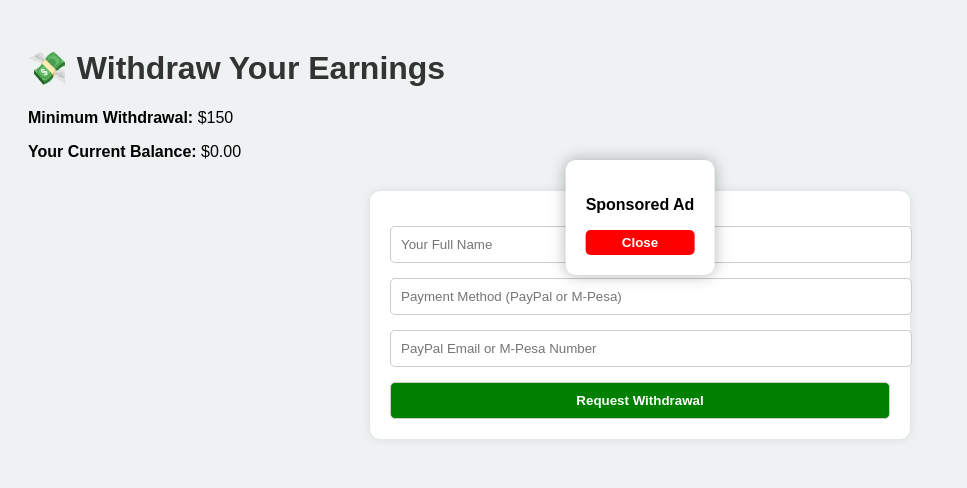
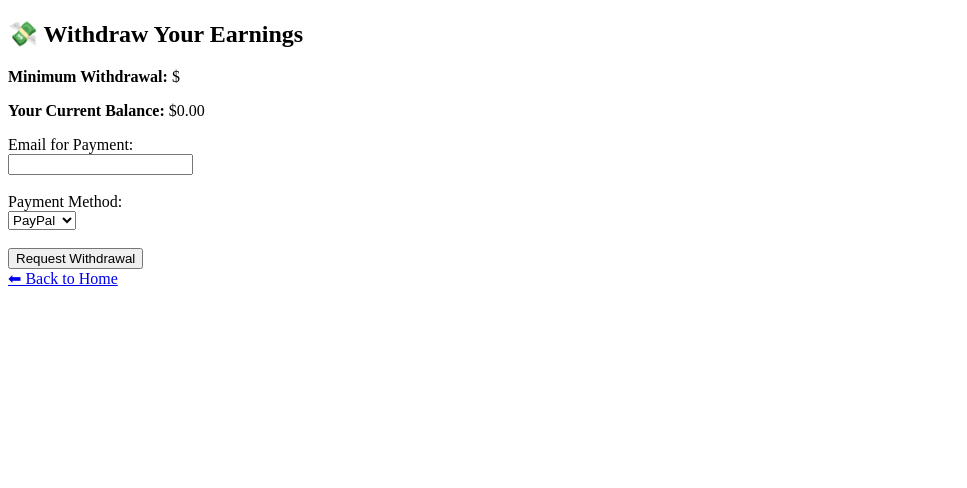
Before and after one commit to benmarshall254/Watchand-earn-app1, a Python web app: template templates/withdraw.html in a window 1280 px wide. Shown: the top 488 px of the page, without its empty margins (0-967 px from the left). Run offline with Jinja, Linux system fonts and the light colour scheme; the template is opened without the code that fills it, so the values that code supplies are empty.

Commit message:
Update withdraw.html

```diff
--- a/templates/withdraw.html
+++ b/templates/withdraw.html
@@ -1,146 +1,31 @@
 <!DOCTYPE html>
-<html lang="en">
+<html>
 <head>
-  <meta charset="UTF-8">
-  <title>Withdraw Earnings</title>
-  <style>
-    body {
-      font-family: Arial, sans-serif;
-      background: #eef2f3;
-      padding: 20px;
-    }
-    h1 {
-      color: #333;
-    }
-    form {
-      background: #fff;
-      padding: 20px;
-      max-width: 500px;
-      margin: 0 auto;
-      box-shadow: 0 0 10px rgba(0,0,0,0.1);
-      border-radius: 10px;
-    }
-    input, button {
-      display: block;
-      width: 100%;
-      margin-top: 15px;
-      padding: 10px;
-      border: 1px solid #ccc;
-      border-radius: 5px;
-    }
-    button {
-      background: green;
-      color: white;
-      font-weight: bold;
-      cursor: pointer;
-    }
-    .message {
-      margin-top: 20px;
-      padding: 10px;
-      background: #d4edda;
-      color: #155724;
-      border-radius: 5px;
-      text-align: center;
-    }
-    .ad-container {
-      margin: 30px 0;
-      text-align: center;
-    }
-    /* Popup Ad Style */
-    #popup-ad {
-      display: none;
-      position: fixed;
-      top: 20%;
-      left: 50%;
-      transform: translateX(-50%);
-      background: #fff;
-      padding: 20px;
-      z-index: 9999;
-      box-shadow: 0 0 15px rgba(0,0,0,0.3);
-      border-radius: 10px;
-    }
-    #close-popup {
-      margin-top: 10px;
-      background: red;
-      color: white;
-      border: none;
-      padding: 5px 10px;
-      cursor: pointer;
-      border-radius: 5px;
-    }
-  </style>
+  <title>Withdraw Earnings - Watch & Earn</title>
+  <meta charset="utf-8">
 </head>
 <body>
+  <h2>💸 Withdraw Your Earnings</h2>
+  <p><strong>Minimum Withdrawal:</strong> ${{ settings.min_withdraw_amount }}</p>
+  <p><strong>Your Current Balance:</strong> ${{ '%.2f' % earnings }}</p>
 
-<h1>💸 Withdraw Your Earnings</h1>
+  <form method="post" action="{{ url_for('withdraw') }}">
+    <label>Email for Payment:</label><br>
+    <input type="email" name="email" required><br><br>
 
-<p><strong>Minimum Withdrawal:</strong> $150</p>
-<p><strong>Your Current Balance:</strong> ${{ '%.2f' % earnings }}</p>
+    <label>Payment Method:</label><br>
+    <select name="method">
+      <option value="paypal">PayPal</option>
+      <option value="mpesa">M-Pesa</option>
+    </select><br><br>
 
-<!-- 🔼 Top AdSense Ad -->
-<div class="ad-container">
-  <script async src="https://pagead2.googlesyndication.com/pagead/js/adsbygoogle.js?client=ca-pub-6332657251575161"
-          crossorigin="anonymous"></script>
-  <ins class="adsbygoogle"
-       style="display:block"
-       data-ad-client="ca-pub-6332657251575161"
-       data-ad-slot="8486290217"
-       data-ad-format="auto"
-       data-full-width-responsive="true"></ins>
-  <script>(adsbygoogle = window.adsbygoogle || []).push({});</script>
-</div>
+    <button type="submit">Request Withdrawal</button>
+  </form>
 
-<form method="POST" action="/withdraw">
-  <input type="text" name="name" placeholder="Your Full Name" required>
-  <input type="text" name="method" placeholder="Payment Method (PayPal or M-Pesa)" required>
-  <input type="text" name="details" placeholder="PayPal Email or M-Pesa Number" required>
-  <button type="submit">Request Withdrawal</button>
-</form>
+  {% if message %}
+    <p style="color: green;">{{ message }}</p>
+  {% endif %}
 
-{% if message %}
-<div class="message">{{ message }}</div>
-{% endif %}
-
-<!-- 🔽 Bottom AdSense Ad -->
-<div class="ad-container">
-  <script async src="https://pagead2.googlesyndication.com/pagead/js/adsbygoogle.js?client=ca-pub-6332657251575161"
-          crossorigin="anonymous"></script>
-  <ins class="adsbygoogle"
-       style="display:block"
-       data-ad-client="ca-pub-6332657251575161"
-       data-ad-slot="8486290217"
-       data-ad-format="auto"
-       data-full-width-responsive="true"></ins>
-  <script>(adsbygoogle = window.adsbygoogle || []).push({});</script>
-</div>
-
-<!-- 🪟 Popup Ad -->
-<div id="popup-ad">
-  <p><strong>Sponsored Ad</strong></p>
-  <script async src="https://pagead2.googlesyndication.com/pagead/js/adsbygoogle.js?client=ca-pub-6332657251575161"
-          crossorigin="anonymous"></script>
-  <ins class="adsbygoogle"
-       style="display:block"
-       data-ad-client="ca-pub-6332657251575161"
-       data-ad-slot="8486290217"
-       data-ad-format="rectangle"
-       data-full-width-responsive="true"></ins>
-  <script>(adsbygoogle = window.adsbygoogle || []).push({});</script>
-  <button id="close-popup">Close</button>
-</div>
-
-<script>
-  // Show popup ad 6 seconds after page load
-  window.onload = function () {
-    setTimeout(() => {
-      document.getElementById('popup-ad').style.display = 'block';
-    }, 6000);
-
-    document.getElementById('close-popup').onclick = () => {
-      document.getElementById('popup-ad').style.display = 'none';
-    };
-  };
-</script>
-
+  <a href="{{ url_for('index') }}">⬅ Back to Home</a>
 </body>
 </html>
```
